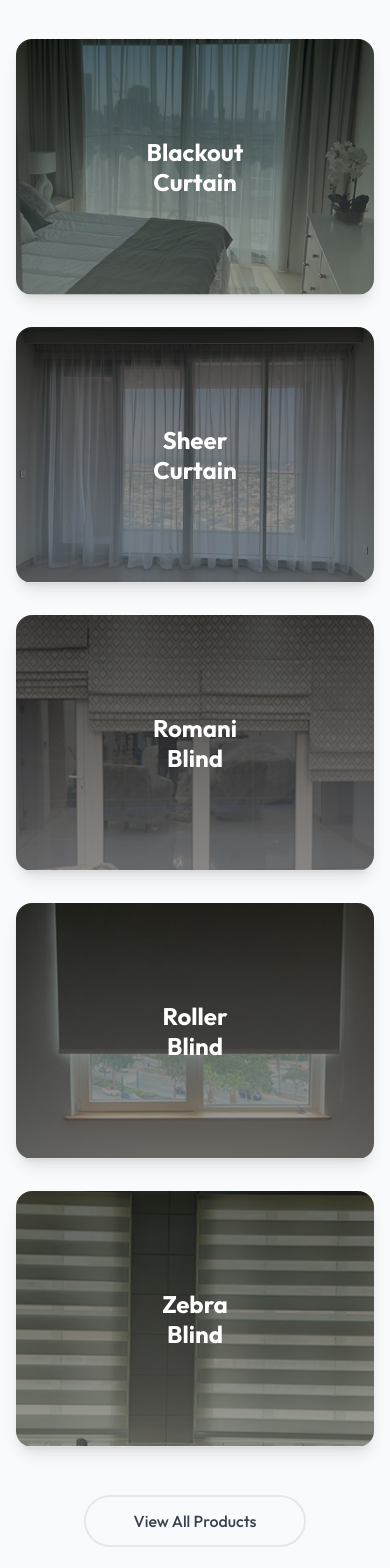
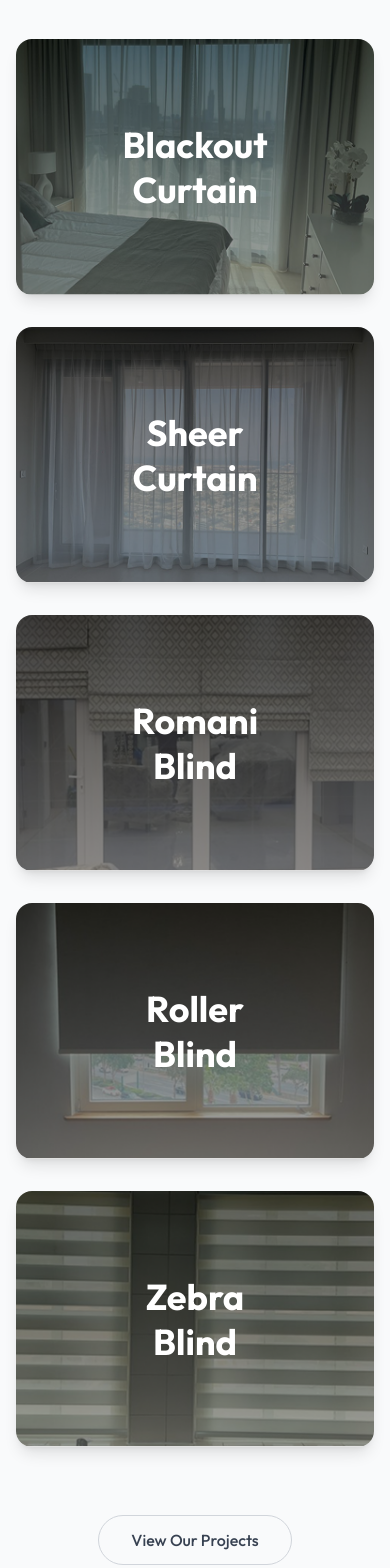
Before and after one commit to jamanador/wavesandcurtain, a React (Vite) app: page / in a window 390 px wide. Shown: the part 2080-3648 px from the top of the page. Built offline with nearby package versions, Linux system fonts and the light colour scheme.

Commit message:
refactor the product card and fix the responsive issue

```diff
--- a/src/Components/ProductCard.jsx
+++ b/src/Components/ProductCard.jsx
@@ -9,7 +9,7 @@ const ProductCard = ({ product, index }) => {
       whileInView={{ opacity: 1, y: 0 }}
       transition={{ duration: 0.6, delay: index * 0.1 }}
       viewport={{ once: true }}
-      className="group cursor-pointer w-full max-w-sm"
+      className="group cursor-pointer w-full lg:max-w-sm md:max-w-lg max-w-lg"
     >
       <div className="relative rounded-2xl overflow-hidden shadow-lg bg-white">
         <div className="relative h-64 overflow-hidden">
@@ -22,7 +22,7 @@ const ProductCard = ({ product, index }) => {
 
           {/* Always-visible text */}
           <div className="absolute inset-0 flex items-center justify-center z-50">
-            <h3 className="text-2xl md:text-4xl font-extrabold text-white group-hover:text-white transition-colors duration-300 text-center px-4 leading-tight">
+            <h3 className="text-4xl font-extrabold text-white group-hover:text-white transition-colors duration-300 text-center px-4 leading-tight">
               {firstLine}<br />{secondLine}
             </h3>
           </div>
--- a/src/Components/products.jsx
+++ b/src/Components/products.jsx
@@ -51,7 +51,7 @@ const Products = () => {
         </motion.div>
 
         <div className='space-y-8'>
-          <div className="grid grid-cols-1 sm:grid-cols-2 lg:grid-cols-3 gap-8 justify-center items-center">
+          <div className="flex justify-center items-center gap-8 flex-wrap">
             {products.slice(0, 3).map((product, index) => (
               <ProductCard product={product} index={index} key={index} />
             ))}
@@ -72,8 +72,8 @@ const Products = () => {
           viewport={{ once: true }}
           className="text-center mt-12"
         >
-          <button className="border-2 border-gray-200 text-gray-700 px-12 py-3 rounded-full hover:bg-gray-50 transition-colors duration-200 font-medium">
-            View All Products
+          <button className="mt-5 md:mt-7 border border-gray-300 text-gray-700 md:px-12 px-8 py-3 rounded-full hover:bg-gray-700 hover:text-white transition-colors duration-200 font-medium">
+            View Our Projects
           </button>
         </motion.div>
       </div>
```
